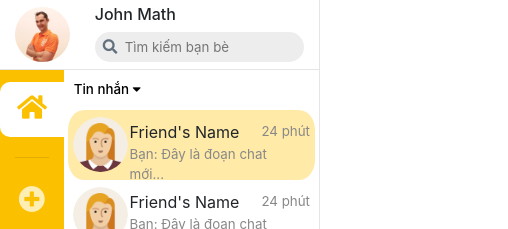
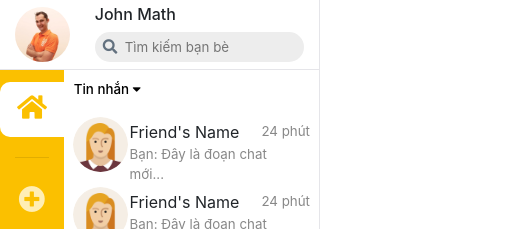
Before and after one commit to DoAnCNPMnhomHLB/Project, a plain HTML site: page index.html in a window 1280 px wide. Shown: the top 229 px of the page, 0-508 px from the left. Drawn offline with Linux system fonts and the light colour scheme.

Commit message:
Update index.html

```diff
--- a/index.html
+++ b/index.html
@@ -70,7 +70,7 @@
                         <div class="row filtermess">
                             <a href="#">Tin nhắn <i class="fas fa-caret-down"></i></a>
                         </div>
-                        <div class="row yourfriend friend-active">
+                        <div class="row yourfriend">
                             <div class="col-3">
                                 <img src="images/avatar-female.png" alt="This is avatar a fr">
                             </div>
```
